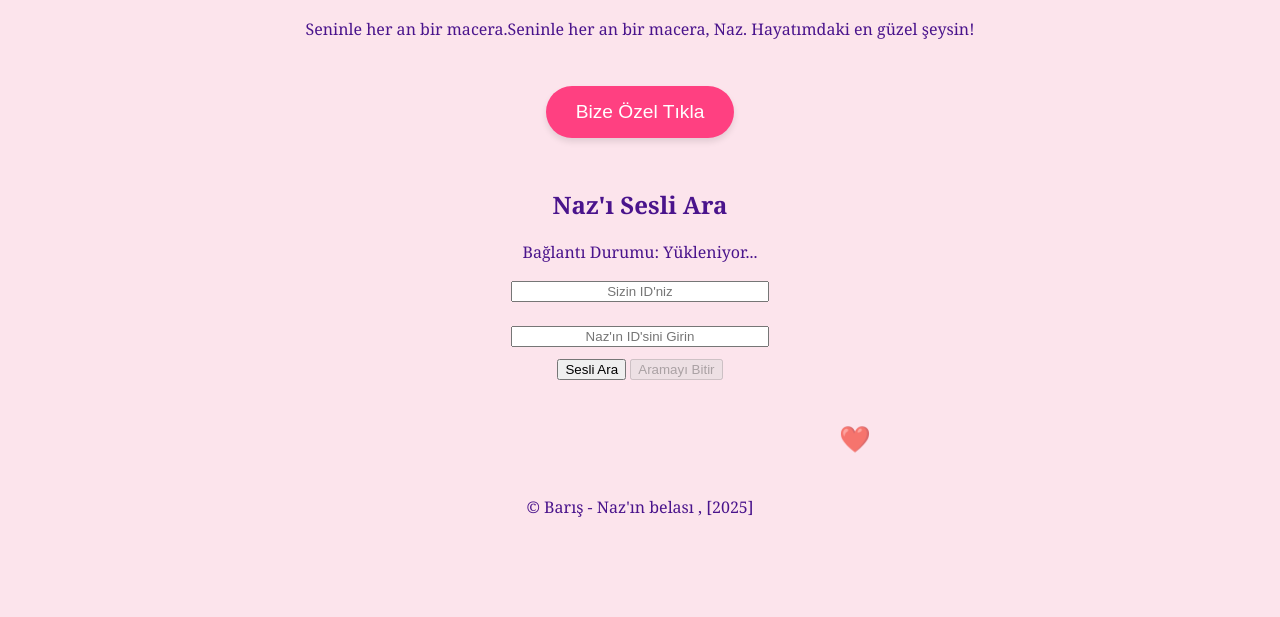
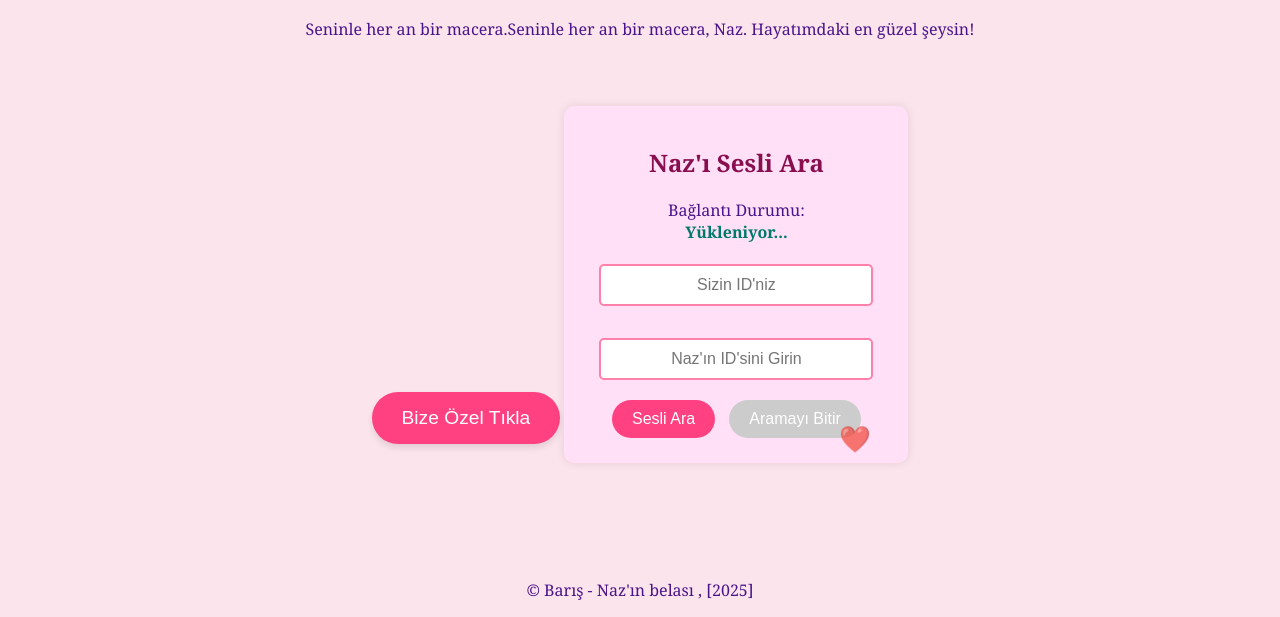
Before and after one commit to Bariskai/naz-mm, a plain HTML site: page index.html in a window 1280 px wide. Shown: the part 281-898 px from the top of the page. Before the commit the page ends 815 px from the top, so only its background shows below. Drawn offline with Linux system fonts and the light colour scheme.

Commit message:
Update naz.css

```diff
--- a/naz.css
+++ b/naz.css
@@ -80,3 +80,63 @@ nav a:hover {
         opacity: 0; /* Yukarıda kaybolur */
     }
 }
+/* =========================================================================
+   YENİ: ARAMA MODÜLÜ STİLLERİ
+   ========================================================================= */
+
+.arama-modulu-container {
+    /* Genel ayarlara uyması için */
+    margin-top: 50px;
+    padding: 20px;
+    background-color: #ffe0f6; /* Hafif arka plan rengi */
+    border-radius: 10px;
+    display: inline-block; /* İçeriği sarmalaması için */
+    box-shadow: 0 0 10px rgba(0, 0, 0, 0.1);
+}
+
+.arama-modulu-container h2 {
+    color: #880e4f;
+    margin-bottom: 20px;
+}
+
+/* ID kutucukları ve Durum Yazıları */
+.arama-modulu-container input[type="text"] {
+    padding: 10px;
+    margin: 5px;
+    border: 2px solid #ff80ab; /* Pembe çerçeve */
+    border-radius: 5px;
+    font-size: 1em;
+    text-align: center;
+}
+
+#status {
+    font-weight: bold;
+    color: #00796b; /* Bağlantı durumu için yeşilimsi renk */
+    display: block;
+    margin-bottom: 15px;
+}
+
+/* Arama Butonları */
+.arama-modulu-container button {
+    /* Genel kalp butonu stili yerine yeni stil */
+    background-color: #ff4081; /* Kırmızımsı pembe */
+    color: white;
+    border: none;
+    padding: 10px 20px;
+    margin: 5px;
+    border-radius: 20px;
+    cursor: pointer;
+    font-size: 1em;
+    transition: background-color 0.2s, transform 0.1s;
+}
+
+.arama-modulu-container button:hover {
+    background-color: #f50057;
+    transform: translateY(-1px);
+}
+
+/* Devre Dışı Bırakılmış Buton (Aramayı Bitir) */
+.arama-modulu-container button:disabled {
+    background-color: #cccccc;
+    cursor: not-allowed;
+}
```
